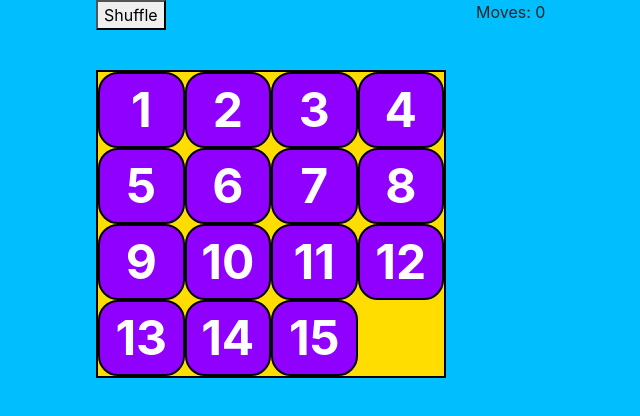
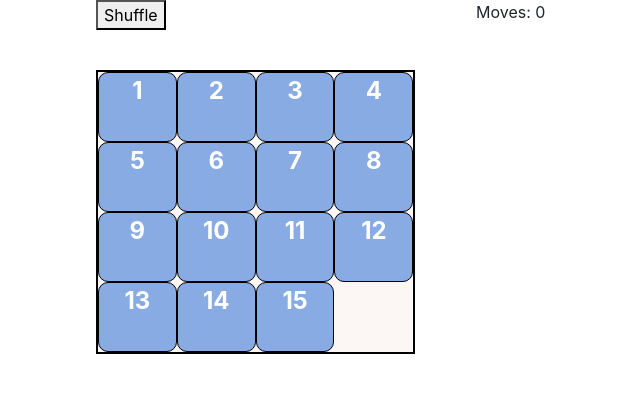
Before and after one commit to dperetin/dperetin.github.io, a plain HTML site: page random/15_puzzle_plain/puzzle.html in a window 1280 px wide. Shown: the whole page, without its empty margins (369-1009 px from the left). Drawn offline with nearby package versions, Linux system fonts and the light colour scheme.

Commit message:
Updated the style for plain 15 puzzle

```diff
--- a/random/15_puzzle_plain/puzzle.css
+++ b/random/15_puzzle_plain/puzzle.css
@@ -1,7 +1,7 @@
 .cell {
     display: inline-block;
     width: 25%;
-    height: 100%;
+    height: 70px;
     /* padding-top: 20px; */
     text-align: center;
     vertical-align: middle;
@@ -9,16 +9,16 @@
 }
 
 .number_cell {
-    border: 2px solid #000;
+    border: 1px solid #000;
     cursor: pointer;
-    border-radius: 20px;
-    background-color: #8F00FF;
+    border-radius: 10px;
+    background-color: #89ABE3FF;
     color: #fff;
-    font-size: 48px;
+    font-size: 24px;
 }
 
 .zero_cell {
-    border: 2px solid #FFDD00;
+    border: 1px solid #FCF6F5FF;
 }
 
 .board {
@@ -26,15 +26,15 @@
     height: 400px; */
     display: inline-block;
     border: 2px solid #000;
-    background-color: #FFDD00;
+    background-color: #FCF6F5FF;
 }
 
 body {
-    background-color: #01BEFE;
+    background-color: #fff;
 }
 
 html {
-    background: #01BEFE;
+    background: #fff;
 }
 
 button {
@@ -54,5 +54,5 @@ button {
 }
 
 .container {
-    background-color: #01BEFE;
+    background-color: #fff;
 }
--- a/random/15_puzzle_plain/puzzle.js
+++ b/random/15_puzzle_plain/puzzle.js
@@ -34,7 +34,7 @@ shuffleButton.addEventListener('click', function () {
         [0, 1]
     ]
 
-    for (let i = 0; i < 100; i++) {
+    for (let i = 0; i < 1000; i++) {
 
         let position = Math.floor(Math.random() * 4);
 
```
